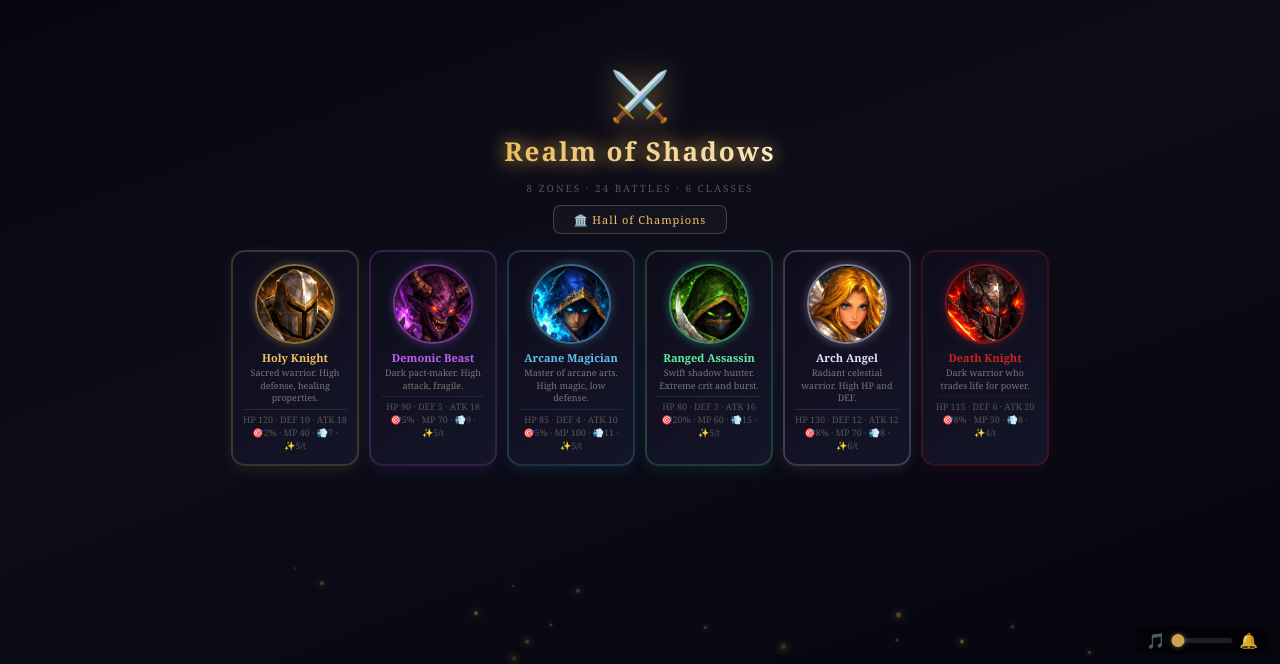
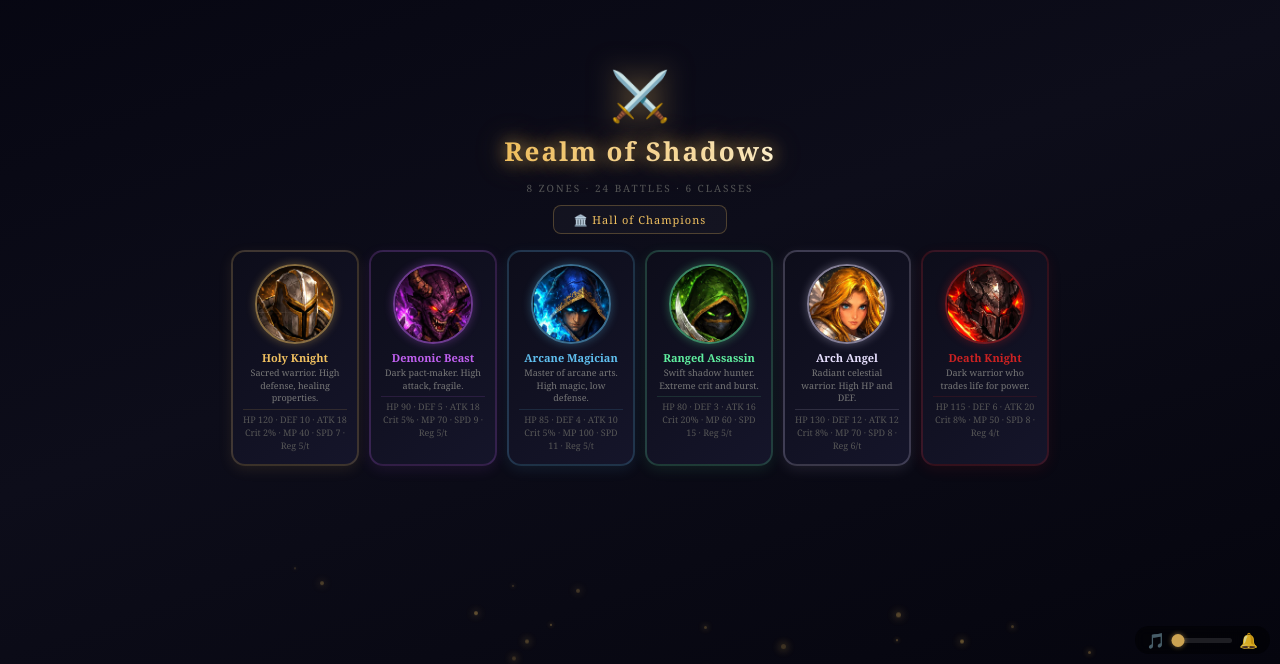
Before and after one commit to Tuxiion/realm-of-shadows, a React (Vite) app: page / in a window 1280 px wide. Shown: the part 136-800 px from the top of the page. Built offline with nearby package versions, Linux system fonts and the light colour scheme.

Commit message:
stats fix v2

```diff
--- a/src/App.jsx
+++ b/src/App.jsx
@@ -2142,7 +2142,7 @@ export default function App() {
                             <div style={{ color: "#777", fontSize: 9, marginBottom: 4, lineHeight: 1.4 }}>{data.desc}</div>
                             <div style={{ fontSize: 9, color: "#555", borderTop: `1px solid ${data.color}22`, paddingTop: 3 }}>
                                 HP {data.stats.maxHp} · DEF {data.stats.def} · ATK {data.stats.atk}<br />
-                                🎯{data.stats.crit}% · MP {data.stats.maxMp} · 💨{data.stats.spd} · ✨{data.stats.manaRegen}/t
+                                Crit {data.stats.crit}% · MP {data.stats.maxMp} · SPD {data.stats.spd} · Reg {data.stats.manaRegen}/t
                             </div>
                         </div>
                     ))}
```
